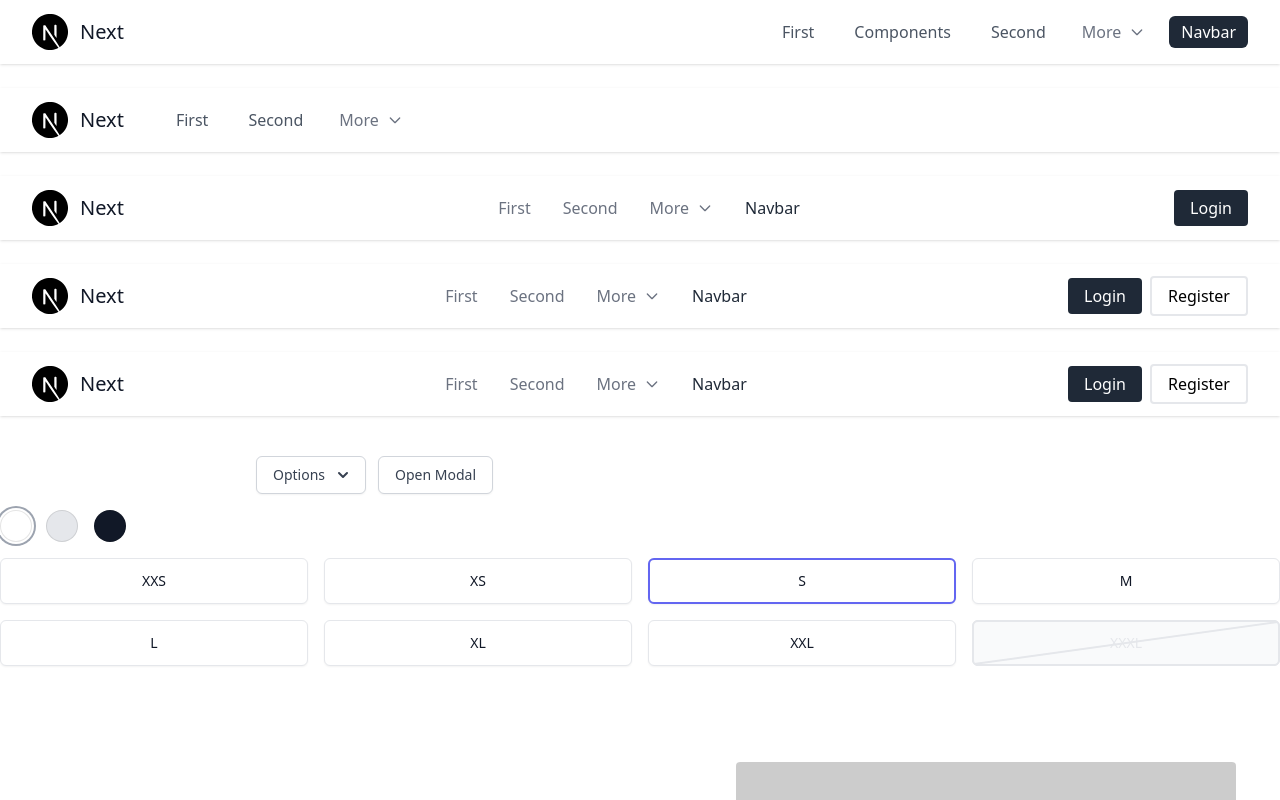
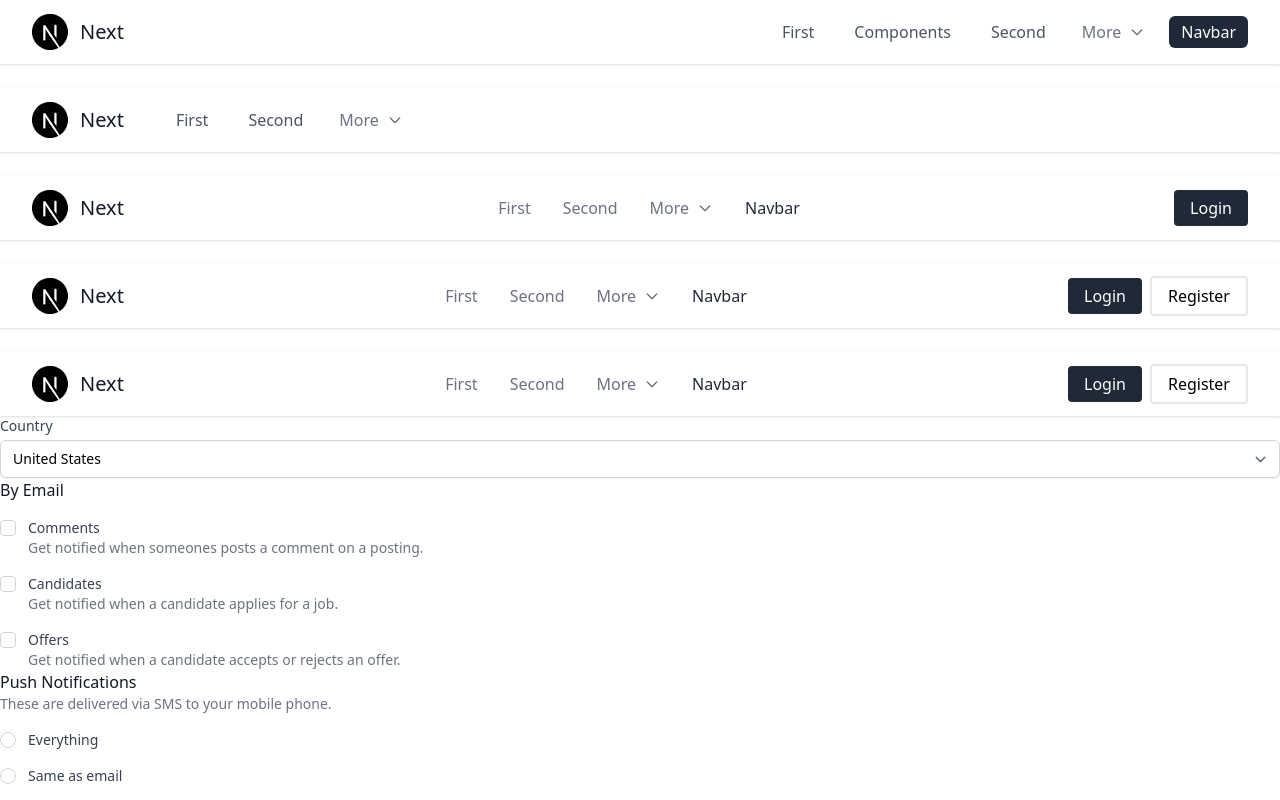
Before and after one commit to wahidari/next-tailwind-headlessui, a Next.js app: page /nav-bar in a window 1280 px wide. Shown: the top 800 px of the page. Built offline with nearby package versions, Linux system fonts and the light colour scheme.

Commit message:
Update nav-bar.js

```diff
--- a/pages/nav-bar.js
+++ b/pages/nav-bar.js
@@ -63,9 +63,121 @@ export default function Nav() {
 			<br />
 			<NavbarFromLeft />
 
+			<div className="col-span-6 sm:col-span-3">
+				<label htmlFor="country" className="block text-sm font-medium text-gray-700">
+					Country
+				</label>
+				<select
+					id="country"
+					name="country"
+					autoComplete="country-name"
+					className="mt-1 block w-full py-2 px-3 border border-gray-300 bg-white rounded-md shadow-sm focus:outline-none focus:ring-blue-500 focus:border-blue-500 sm:text-sm"
+				>
+					<option>United States</option>
+					<option>Canada</option>
+					<option>Mexico</option>
+				</select>
+			</div>
+
+			<fieldset>
+				<legend className="text-base font-medium text-gray-900">By Email</legend>
+				<div className="mt-4 space-y-4">
+					<div className="flex items-start">
+						<div className="flex items-center h-5">
+							<input
+								id="comments"
+								name="comments"
+								type="checkbox"
+								className="focus:ring-blue-500 h-4 w-4 text-blue-600 border-gray-300 rounded"
+							/>
+						</div>
+						<div className="ml-3 text-sm">
+							<label htmlFor="comments" className="font-medium text-gray-700">
+								Comments
+							</label>
+							<p className="text-gray-500">Get notified when someones posts a comment on a posting.</p>
+						</div>
+					</div>
+					<div className="flex items-start">
+						<div className="flex items-center h-5">
+							<input
+								id="candidates"
+								name="candidates"
+								type="checkbox"
+								className="focus:ring-blue-500 h-4 w-4 text-blue-600 border-gray-300 rounded"
+							/>
+						</div>
+						<div className="ml-3 text-sm">
+							<label htmlFor="candidates" className="font-medium text-gray-700">
+								Candidates
+							</label>
+							<p className="text-gray-500">Get notified when a candidate applies for a job.</p>
+						</div>
+					</div>
+					<div className="flex items-start">
+						<div className="flex items-center h-5">
+							<input
+								id="offers"
+								name="offers"
+								type="checkbox"
+								className="focus:ring-blue-500 h-4 w-4 text-blue-600 border-gray-300 rounded"
+							/>
+						</div>
+						<div className="ml-3 text-sm">
+							<label htmlFor="offers" className="font-medium text-gray-700">
+								Offers
+							</label>
+							<p className="text-gray-500">Get notified when a candidate accepts or rejects an offer.</p>
+						</div>
+					</div>
+				</div>
+			</fieldset>
+
+			<fieldset>
+				<div>
+					<legend className="text-base font-medium text-gray-900">Push Notifications</legend>
+					<p className="text-sm text-gray-500">These are delivered via SMS to your mobile phone.</p>
+				</div>
+				<div className="mt-4 space-y-4">
+					<div className="flex items-center">
+						<input
+							id="push-everything"
+							name="push-notifications"
+							type="radio"
+							className="focus:ring-blue-500 h-4 w-4 text-blue-600 border-gray-300"
+						/>
+						<label htmlFor="push-everything" className="ml-3 block text-sm font-medium text-gray-700">
+							Everything
+						</label>
+					</div>
+					<div className="flex items-center">
+						<input
+							id="push-email"
+							name="push-notifications"
+							type="radio"
+							className="focus:ring-blue-500 h-4 w-4 text-blue-600 border-gray-300"
+						/>
+						<label htmlFor="push-email" className="ml-3 block text-sm font-medium text-gray-700">
+							Same as email
+						</label>
+					</div>
+					<div className="flex items-center">
+						<input
+							id="push-nothing"
+							name="push-notifications"
+							type="radio"
+							className="focus:ring-blue-500 h-4 w-4 text-blue-600 border-gray-300"
+						/>
+						<label htmlFor="push-nothing" className="ml-3 block text-sm font-medium text-gray-700">
+							No push notifications
+						</label>
+					</div>
+				</div>
+			</fieldset>
+
 			<Menu as="div" className="relative inline-block text-left ml-64 mt-10">
 				<div>
-					<Menu.Button className="inline-flex justify-center w-full rounded-md border border-gray-300 shadow-sm px-4 py-2 bg-white text-sm font-medium text-gray-700 hover:bg-gray-50 focus:outline-none focus:ring-2 focus:ring-offset-2 focus:ring-offset-gray-100 focus:ring-indigo-500">
+					<Menu.Button className="inline-flex justify-center w-full rounded-md border border-gray-300 shadow-sm px-4 py-2 bg-white text-sm font-medium text-gray-700 hover:bg-gray-50 focus:outline-none focus:ring-2 focus:ring-offset-2 focus:ring-offset-gray-100 focus:ring-blue-500">
 						Options
 						<ChevronDownIcon className="-mr-1 ml-2 h-5 w-5" aria-hidden="true" />
 					</Menu.Button>
@@ -117,7 +229,7 @@ export default function Nav() {
 
 			<button
 				type="button"
-				className="mt-3 w-full inline-flex justify-center rounded-md border border-gray-300 shadow-sm px-4 py-2 bg-white text-base font-medium text-gray-700 hover:bg-gray-50 focus:outline-none focus:ring-2 focus:ring-offset-2 focus:ring-indigo-500 sm:mt-0 sm:ml-3 sm:w-auto sm:text-sm"
+				className="mt-3 w-full inline-flex justify-center rounded-md border border-gray-300 shadow-sm px-4 py-2 bg-white text-base font-medium text-gray-700 hover:bg-gray-50 focus:outline-none focus:ring-2 focus:ring-offset-2 focus:ring-blue-500 sm:mt-0 sm:ml-3 sm:w-auto sm:text-sm"
 				onClick={() => setOpen(true)}
 				ref={cancelButtonRef}
 			>
@@ -180,7 +292,7 @@ export default function Nav() {
 									</button>
 									<button
 										type="button"
-										className="mt-3 w-full inline-flex justify-center rounded-md border border-gray-300 shadow-sm px-4 py-2 bg-white text-base font-medium text-gray-700 hover:bg-gray-50 focus:outline-none focus:ring-2 focus:ring-offset-2 focus:ring-indigo-500 sm:mt-0 sm:ml-3 sm:w-auto sm:text-sm"
+										className="mt-3 w-full inline-flex justify-center rounded-md border border-gray-300 shadow-sm px-4 py-2 bg-white text-base font-medium text-gray-700 hover:bg-gray-50 focus:outline-none focus:ring-2 focus:ring-offset-2 focus:ring-blue-500 sm:mt-0 sm:ml-3 sm:w-auto sm:text-sm"
 										onClick={() => setOpen(false)}
 										ref={cancelButtonRef}
 									>
@@ -237,7 +349,7 @@ export default function Nav() {
 									size.inStock
 										? 'bg-white shadow-sm text-gray-900 cursor-pointer'
 										: 'bg-gray-50 text-gray-200 cursor-not-allowed',
-									active ? 'ring-2 ring-indigo-500' : '',
+									active ? 'ring-2 ring-blue-500' : '',
 									'group relative border rounded-md py-3 px-4 flex items-center justify-center text-sm font-medium uppercase hover:bg-gray-50 focus:outline-none sm:flex-1'
 								)
 							}
@@ -249,7 +361,7 @@ export default function Nav() {
 										<div
 											className={classNames(
 												active ? 'border' : 'border-2',
-												checked ? 'border-indigo-500' : 'border-transparent',
+												checked ? 'border-blue-500' : 'border-transparent',
 												'absolute -inset-px rounded-md pointer-events-none'
 											)}
 											aria-hidden="true"
```
